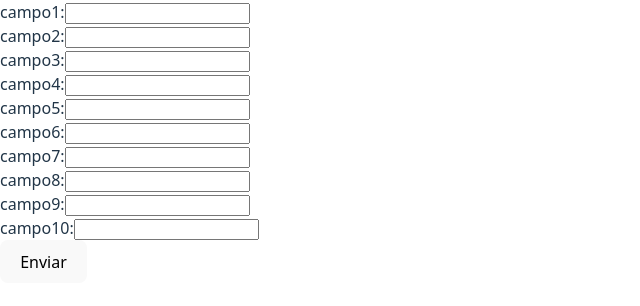
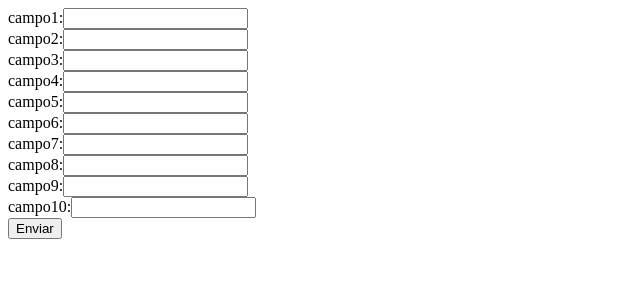
Before and after one commit to dvargasclicOH/testInsightCard, a React (Vite) app: page / in a window 1280 px wide. Shown: the top 306 px of the page, without its empty margins (0-640 px from the left). Built offline with nearby package versions, Linux system fonts and the light colour scheme.

Commit message:
remove styles

```diff
--- a/src/App.css
+++ b/src/App.css
@@ -1,49 +1 @@
-#root {
-  max-width: 1280px;
-  margin: 0 auto;
-  padding: 2rem;
-  text-align: center;
-}
-
-html, body {
-  margin: 0;
-  padding: 0;
-  height: auto;
-  overflow: visible;
-}
-
-.logo {
-  height: 6em;
-  padding: 1.5em;
-  will-change: filter;
-  transition: filter 300ms;
-}
-.logo:hover {
-  filter: drop-shadow(0 0 2em #646cffaa);
-}
-.logo.react:hover {
-  filter: drop-shadow(0 0 2em #61dafbaa);
-}
-
-@keyframes logo-spin {
-  from {
-    transform: rotate(0deg);
-  }
-  to {
-    transform: rotate(360deg);
-  }
-}
-
-@media (prefers-reduced-motion: no-preference) {
-  a:nth-of-type(2) .logo {
-    animation: logo-spin infinite 20s linear;
-  }
-}
-
-.card {
-  padding: 2em;
-}
-
-.read-the-docs {
-  color: #888;
-}
+/* Archivo vacío para pruebas en InsightCard */
--- a/src/index.css
+++ b/src/index.css
@@ -1,67 +1 @@
-:root {
-  font-family: system-ui, Avenir, Helvetica, Arial, sans-serif;
-  line-height: 1.5;
-  font-weight: 400;
-
-  color-scheme: light dark;
-  color: rgba(255, 255, 255, 0.87);
-  background-color: #242424;
-
-  font-synthesis: none;
-  text-rendering: optimizeLegibility;
-  -webkit-font-smoothing: antialiased;
-  -moz-osx-font-smoothing: grayscale;
-}
-
-a {
-  font-weight: 500;
-  color: #646cff;
-  text-decoration: inherit;
-}
-a:hover {
-  color: #535bf2;
-}
-
-html, body {
-  margin: 0;
-  padding: 0;
-  height: auto;
-  overflow: visible;
-}
-
-h1 {
-  font-size: 3.2em;
-  line-height: 1.1;
-}
-
-button {
-  border-radius: 8px;
-  border: 1px solid transparent;
-  padding: 0.6em 1.2em;
-  font-size: 1em;
-  font-weight: 500;
-  font-family: inherit;
-  background-color: #1a1a1a;
-  cursor: pointer;
-  transition: border-color 0.25s;
-}
-button:hover {
-  border-color: #646cff;
-}
-button:focus,
-button:focus-visible {
-  outline: 4px auto -webkit-focus-ring-color;
-}
-
-@media (prefers-color-scheme: light) {
-  :root {
-    color: #213547;
-    background-color: #ffffff;
-  }
-  a:hover {
-    color: #747bff;
-  }
-  button {
-    background-color: #f9f9f9;
-  }
-}
+/* Archivo vacío para pruebas en InsightCard */
```
